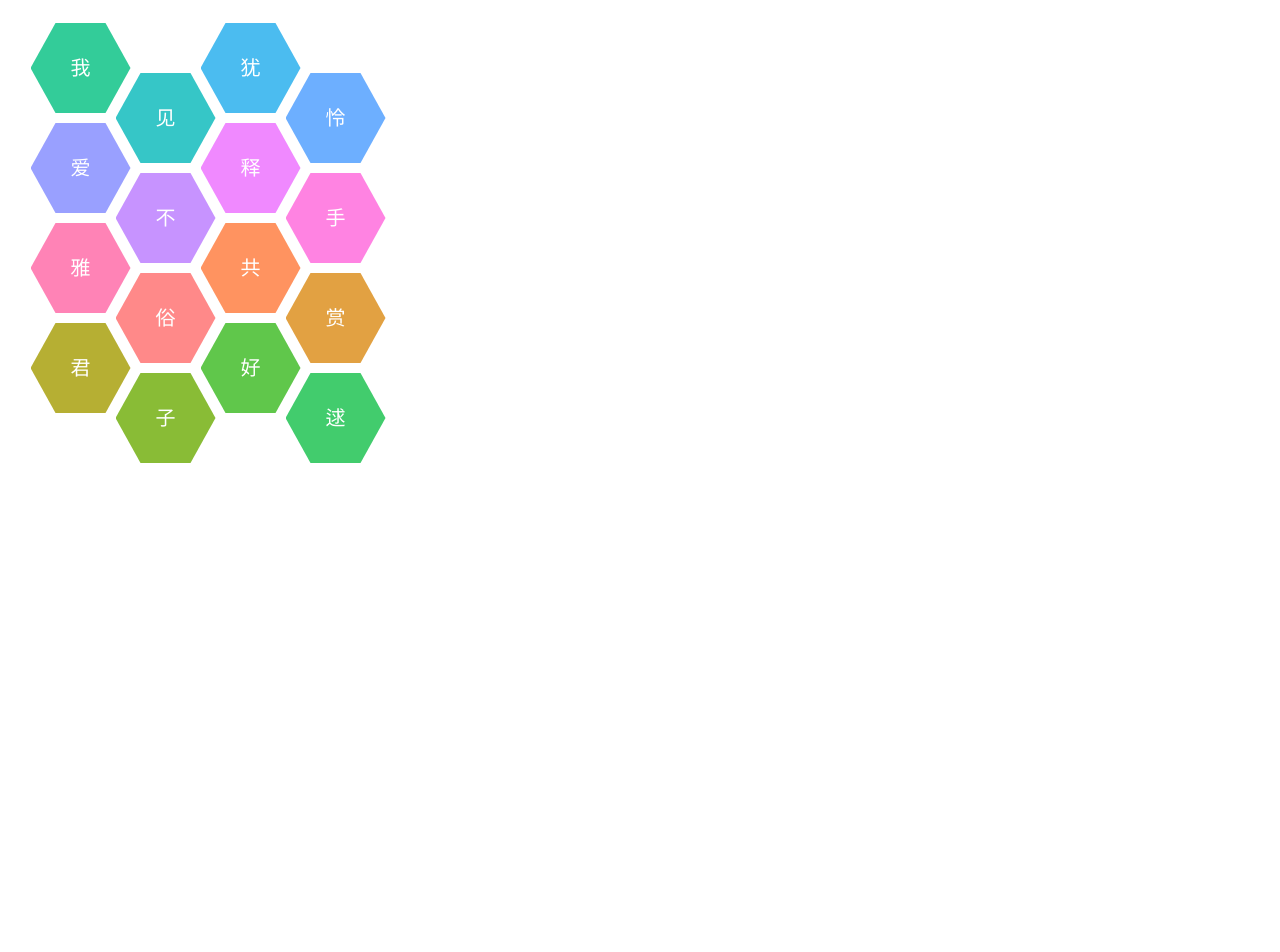
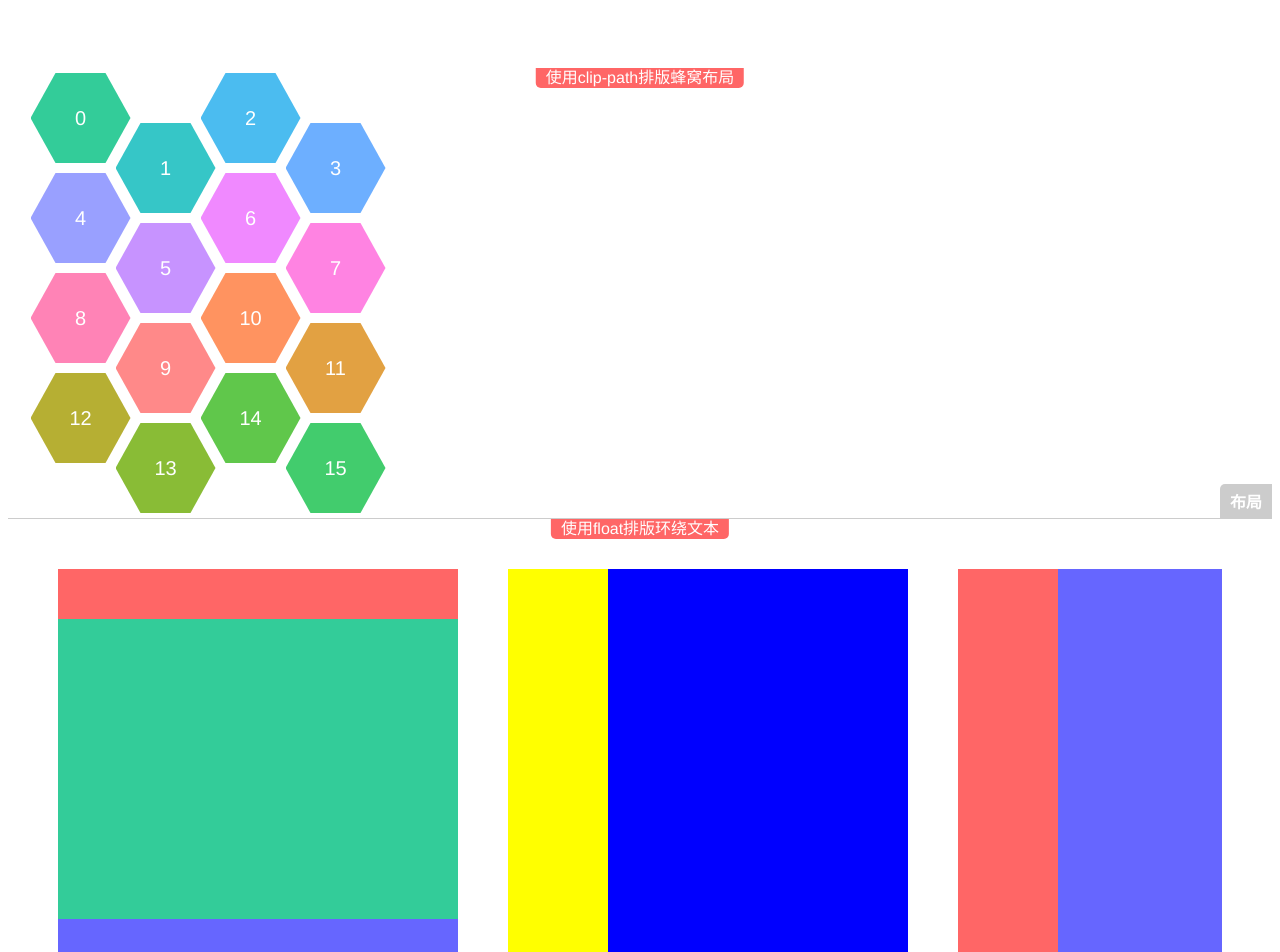
Before and after one commit to tande1124/css3-idea, a Vue app: page / in a window 1280 px wide. Shown: the top 952 px of the page. Before the commit the page ends 800 px from the top, so only its background shows below. Built offline with nearby package versions, Linux system fonts and the light colour scheme.

Commit message:
使用clip-path 与布局

```diff
--- a/src/App.vue
+++ b/src/App.vue
@@ -16,7 +16,6 @@
 
 #nav {
   padding: 30px;
-
   a {
     font-weight: bold;
     color: #2c3e50;
--- a/src/components/layout/使用clip-path排版蜂窝布局.vue
+++ b/src/components/layout/使用clip-path排版蜂窝布局.vue
@@ -1,28 +1,28 @@
 <template>
-   <div class="clip-path cellular" data-title="使用clip-path排版蜂窝布局">
+   <div class="bruce flex-ct-x" data-title="使用clip-path排版蜂窝布局">
     <div class="cellular-layout" style="--count: 16">
-			<label for="a" style="--index: 0">我</label>
-			<label class="a" style="--index: 1">见</label>
-			<label class="a" style="--index: 2">犹</label>
-			<label class="a" style="--index: 3">怜</label>
-			<label for="b" style="--index: 4">爱</label>
-			<label class="b" style="--index: 5">不</label>
-			<label class="b" style="--index: 6">释</label>
-			<label class="b" style="--index: 7">手</label>
-			<label for="c" style="--index: 8">雅</label>
-			<label class="c" style="--index: 9">俗</label>
-			<label class="c" style="--index: 10">共</label>
-			<label class="c" style="--index: 11">赏</label>
-			<label for="d" style="--index: 12">君</label>
-			<label class="d" style="--index: 13">子</label>
-			<label class="d" style="--index: 14">好</label>
-			<label class="d" style="--index: 15">逑</label>
+			<label for="a" style="--index: 0">0</label>
+			<label class="a" style="--index: 1">1</label>
+			<label class="a" style="--index: 2">2</label>
+			<label class="a" style="--index: 3">3</label>
+			<label for="b" style="--index: 4">4</label>
+			<label class="b" style="--index: 5">5</label>
+			<label class="b" style="--index: 6">6</label>
+			<label class="b" style="--index: 7">7</label>
+			<label for="c" style="--index: 8">8</label>
+			<label class="c" style="--index: 9">9</label>
+			<label class="c" style="--index: 10">10</label>
+			<label class="c" style="--index: 11">11</label>
+			<label for="d" style="--index: 12">12</label>
+			<label class="d" style="--index: 13">13</label>
+			<label class="d" style="--index: 14">14</label>
+			<label class="d" style="--index: 15">15</label>
 		</div>
    </div>
 </template>
 
 <script>
-export default   {
+export default  {
 
 }
 </script>
@@ -41,13 +41,12 @@ export default   {
 		width: 100px;
 		height: 100px;
 		background-color: #3c9;
-		filter: hue-rotate(var(--Θ));
-		clip-path: polygon(25% 5%, 75% 5%, 100% 50%, 75% 95%, 25% 95%, 0 50%);
+		filter: hue-rotate(var(--Θ));  // filter: 滤镜 hue-rotate()函数是一个内置函数，用于对图像应用滤镜以设置图像的色调旋转
+		clip-path: polygon(25% 5%, 75% 5%, 100% 50%, 75% 95%, 25% 95%, 0 50%);  // clip-path 直译过来就是裁剪路径，使用SVG或形状定义一个HTML元素的可见区域的方法
 		cursor: pointer;
 		line-height: 100px;
 		font-size: 20px;
 		color: #fff;
-		transition: all 300ms;
 		&:nth-child(even) {
 			transform: translateY(50px);
 		}
--- /dev/null
+++ b/src/components/layout/使用flexbox排版各种布局.vue
@@ -0,0 +1,161 @@
+<template>
+   <div class="bruce flex-ct-x" data-title="使用float排版环绕文本">
+     <div class="layout-box">
+       <div class="fullscreen-layout" title="全屏布局">
+         <header></header>
+         <main></main>
+         <footer></footer>
+       </div>
+       <div class="two-column-layout" title="多列布局-两列布局">
+         <div class="left"></div>
+         <div class="right"></div>
+       </div>
+      <div class="three-column-layout" title="多列布局-三列布局">
+				<div class="left"></div>
+				<div class="center"></div>
+				<div class="right"></div>
+			</div>
+      <div class="grail-layout" title="多列布局-圣杯布局">
+				<div class="left"></div>
+				<div class="center"></div>
+				<div class="right"></div>
+			</div>
+    <div class="average-layout" title="多列布局-均分布局">
+        <div class="one"></div>
+        <div class="two"></div>
+        <div class="three"></div>
+        <div class="four"></div>
+			</div>
+      <div class="center-layout" title="居中布局">
+				<div></div>
+			</div>
+     </div>
+   </div>
+</template>
+
+<script>
+export default {
+
+}
+</script>
+
+<style lang="scss" scoped>
+.layout-box {
+  display: flex;
+  flex-wrap: nowrap;
+  overflow: auto;
+  justify-content: space-between;
+  margin: 0 50px;
+  > div {
+    flex-shrink: 0; // 规定项目将相对于其他灵活的项目进行收缩的量
+    flex-basis: 400px;
+    & + div {
+      margin-left: 50px;
+    }
+  }
+}
+
+.fullscreen-layout {
+  display: flex;
+  flex-direction: column;
+  width: 400px;
+  height: 400px;
+  header {
+		height: 50px;
+		background-color: #f66;
+	}
+	footer {
+		height: 50px;
+		background-color: #66f;
+	}
+	main {
+		flex: 1;
+		background-color: #3c9;
+	}
+}
+
+.two-column-layout {
+  display: flex;
+  width: 400px;
+  height: 400px;
+  .left {
+    width: 100px;
+    background-color:yellow;
+  }
+  .right {
+    flex: 1;
+    background-color: blue;
+  }
+}
+
+.three-column-layout {
+	display: flex;
+	width: 400px;
+	height: 400px;
+	.left {
+    width: 100px;
+		background-color: #f66;
+	}
+	.center {
+    flex: 1;
+		background-color: #66f;
+	}
+	.right {
+		width: 100px;
+		background-color: #3c9;
+	}
+}
+
+.grail-layout {
+	display: flex;
+	width: 400px;
+	height: 400px;
+	.left {
+		width: 100px;
+		background-color: #f66;
+	}
+	.center {
+		flex: 1;
+		background-color: #3c9;
+	}
+	.right {
+		width: 100px;
+		background-color: #66f;
+	}
+}
+
+.average-layout {
+  display: flex;
+  width: 400px;
+	height: 400px;
+  div {
+    flex: 1;
+  }
+  .one {
+		background-color: #f66;
+	}
+	.two {
+		background-color: #66f;
+	}
+	.three {
+		background-color: #f90;
+	}
+	.four {
+		background-color: #09f;
+	}
+}
+
+.center-layout {
+  display: flex;
+	width: 400px;
+	height: 400px;
+	background-color: #f66;
+  div {
+    margin: auto; // 居中
+    width: 150px;
+    height: 150px;
+    background-color: #66f;
+  }
+}
+
+</style>
--- a/src/views/Home.vue
+++ b/src/views/Home.vue
@@ -2,6 +2,7 @@
   <div class="home">
     <div class="content layout">
 			<layout1></layout1>
+      <layout2></layout2>
 		</div>
   </div>
 </template>
@@ -9,11 +10,70 @@
 <script lang="ts">
 import { defineComponent } from 'vue';
 import Layout1 from "@/components/layout/使用clip-path排版蜂窝布局.vue";
+import Layout2 from "@/components/layout/使用flexbox排版各种布局.vue";
 
 export default defineComponent({
   name: 'Home',
   components: {
     Layout1,
+    Layout2
   },
 });
 </script>
+
+<style lang="scss">
+::-webkit-scrollbar {
+	width: 6px;
+	height: 6px;
+}
+::-webkit-scrollbar-track {
+	background-color: rgba(#ccc, .3);
+}
+::-webkit-scrollbar-thumb {
+	border-radius: 3px;
+	background-color: #ccc;
+}
+.bruce {
+	overflow: hidden;
+	position: relative;
+	padding: 50px 0;
+	border-bottom: 1px solid #ccc;
+	min-height: 300px;
+	&::before {
+		position: absolute;
+		left: 50%;
+		top: 0;
+		padding: 0 10px;
+		border-radius: 0 0 5px 5px;
+		max-width: 300px;
+		line-height: 20px;
+		color: #fff;
+		content: attr(data-title);
+		transform: translateX(-50%);
+	}
+	&::after {
+		position: absolute;
+		right: 0;
+		bottom: 0;
+		padding: 5px 10px;
+		border-top-left-radius: 5px;
+		background-color: #ccc;
+		font-weight: bold;
+		font-size: 16px;
+		color: #fff;
+	}
+}
+.content {
+	overflow: auto;
+  margin: auto;
+	transition: all 300ms;
+	&.layout .bruce {
+		&::before {
+			background-color: #f66;
+		}
+		&::after {
+			content: "布局";
+		}
+	}
+}
+</style>
```
Also changed, not shown: 1 other file (tests, documents, lock files or other folders).
